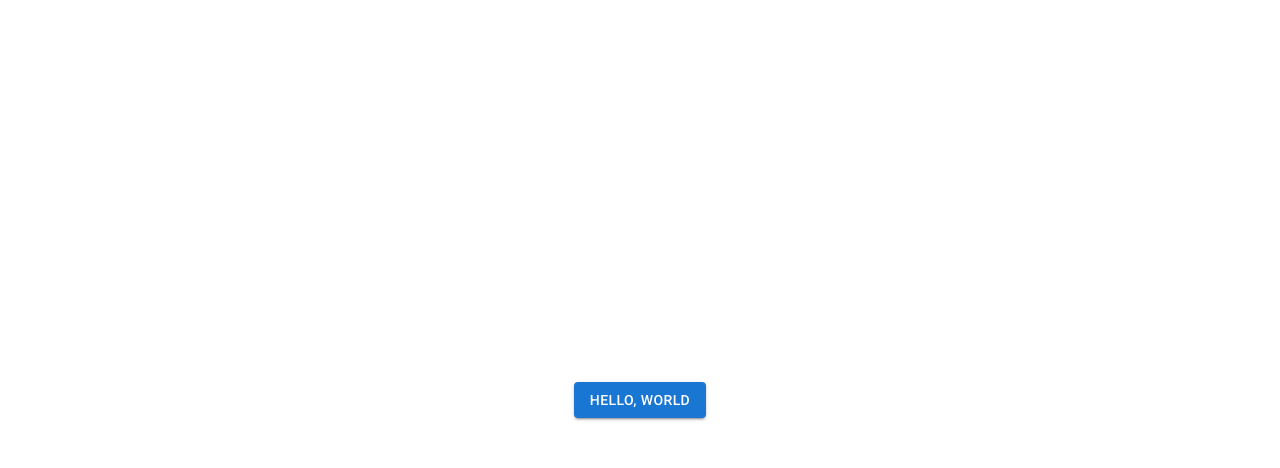
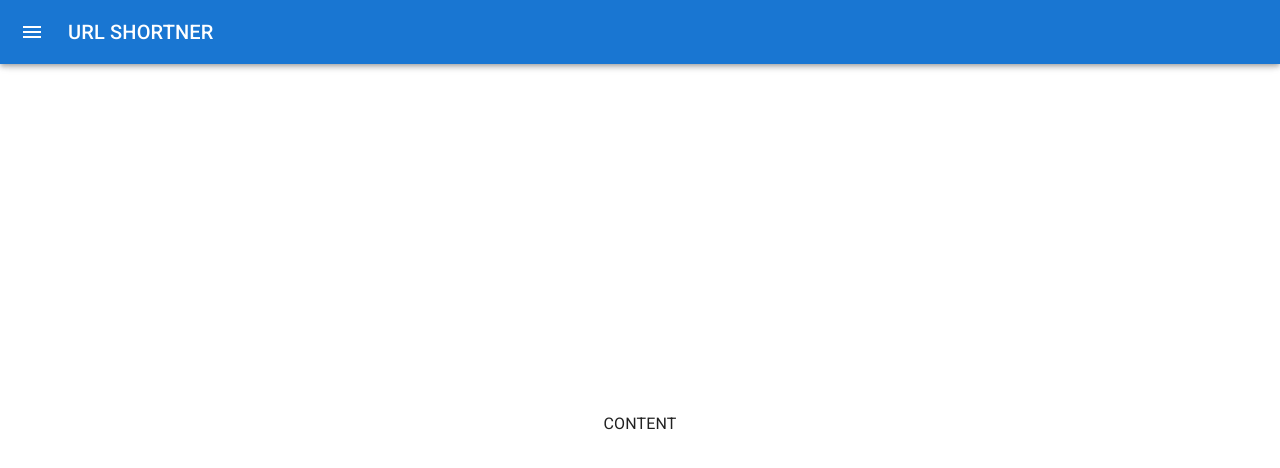
Before and after one commit to placideirandora/url-shortner-ui, a React (Vite) app: page / in a window 1280 px wide. Shown: the top 468 px of the page. Built offline with nearby package versions, Linux system fonts and the light colour scheme.

Commit message:
feat: add layout

```diff
--- a/src/App.tsx
+++ b/src/App.tsx
@@ -1,10 +1,12 @@
-import "./App.css";
-import Button from "@mui/material/Button";
+import './App.css';
+
+import Layout from './components/layout/Layout';
+
 
 function App() {
   return (
     <>
-      <Button variant="contained">Hello, World</Button>
+      <Layout />
     </>
   );
 }
--- /dev/null
+++ b/src/components/common/DrawerHeader.tsx
@@ -0,0 +1,11 @@
+import { styled } from '@mui/material/styles';
+
+const DrawerHeader = styled('div')(({ theme }) => ({
+  display: 'flex',
+  alignItems: 'center',
+  padding: theme.spacing(0, 1),
+  ...theme.mixins.toolbar,
+  justifyContent: 'flex-end',
+}));
+
+export default DrawerHeader;
--- /dev/null
+++ b/src/components/layout/Layout.tsx
@@ -0,0 +1,57 @@
+import { useState } from 'react';
+
+import Box from '@mui/material/Box';
+import { styled } from '@mui/material/styles';
+import Typography from '@mui/material/Typography';
+import CssBaseline from '@mui/material/CssBaseline';
+
+import Navbar from './Navbar';
+import Sidebar from './Sidebar';
+import DrawerHeader from '../common/DrawerHeader';
+
+import { DRAWER_WIDTH } from '../../constants/layout';
+
+const Main = styled('main', { shouldForwardProp: (prop) => prop !== 'open' })<{
+  open?: boolean;
+}>(({ theme }) => {
+  return {
+    flexGrow: 1,
+    padding: theme.spacing(3),
+    transition: theme.transitions.create('margin', {
+      easing: theme.transitions.easing.sharp,
+      duration: theme.transitions.duration.leavingScreen,
+    }),
+    marginLeft: `-${DRAWER_WIDTH}px`,
+    variants: [
+      {
+        props: ({ open }) => open,
+        style: {
+          transition: theme.transitions.create('margin', {
+            easing: theme.transitions.easing.easeOut,
+            duration: theme.transitions.duration.enteringScreen,
+          }),
+          marginLeft: 0,
+        },
+      },
+    ],
+  };
+});
+
+export default function Layout() {
+  const [open, setOpen] = useState(false);
+
+  const handleDrawerOpen = () => setOpen(true);
+  const handleDrawerClose = () => setOpen(false);
+
+  return (
+    <Box sx={{ display: 'flex' }}>
+      <CssBaseline />
+      <Navbar open={open} onDrawerOpen={handleDrawerOpen} />
+      <Sidebar open={open} onDrawerClose={handleDrawerClose} />
+      <Main open={open}>
+        <DrawerHeader />
+        <Typography sx={{ marginBottom: 2 }}>CONTENT</Typography>
+      </Main>
+    </Box>
+  );
+}
--- /dev/null
+++ b/src/components/layout/Navbar.tsx
@@ -0,0 +1,60 @@
+import Toolbar from '@mui/material/Toolbar';
+import { styled } from '@mui/material/styles';
+import MenuIcon from '@mui/icons-material/Menu';
+import IconButton from '@mui/material/IconButton';
+import Typography from '@mui/material/Typography';
+import MuiAppBar, { AppBarProps as MuiAppBarProps } from '@mui/material/AppBar';
+
+import { DRAWER_WIDTH } from '../../constants/layout';
+
+interface AppBarProps extends MuiAppBarProps {
+  open?: boolean;
+}
+
+const AppBar = styled(MuiAppBar, {
+  shouldForwardProp: (prop) => prop !== 'open',
+})<AppBarProps>(({ theme }) => ({
+  transition: theme.transitions.create(['margin', 'width'], {
+    easing: theme.transitions.easing.sharp,
+    duration: theme.transitions.duration.leavingScreen,
+  }),
+  variants: [
+    {
+      props: ({ open }) => open,
+      style: {
+        width: `calc(100% - ${DRAWER_WIDTH}px)`,
+        marginLeft: `${DRAWER_WIDTH}px`,
+        transition: theme.transitions.create(['margin', 'width'], {
+          easing: theme.transitions.easing.easeOut,
+          duration: theme.transitions.duration.enteringScreen,
+        }),
+      },
+    },
+  ],
+}));
+
+interface NavbarProps {
+  open: boolean;
+  onDrawerOpen: () => void;
+}
+
+export default function Navbar({ open, onDrawerOpen }: NavbarProps) {
+  return (
+    <AppBar position="fixed" open={open}>
+      <Toolbar>
+        <IconButton
+          color="inherit"
+          aria-label="open drawer"
+          onClick={onDrawerOpen}
+          edge="start"
+          sx={[{ mr: 2 }, open && { display: 'none' }]}
+        >
+          <MenuIcon />
+        </IconButton>
+        <Typography variant="h6" noWrap component="div">
+          URL SHORTNER
+        </Typography>
+      </Toolbar>
+    </AppBar>
+  );
+}
--- /dev/null
+++ b/src/components/layout/Sidebar.tsx
@@ -0,0 +1,64 @@
+import List from '@mui/material/List';
+import Drawer from '@mui/material/Drawer';
+import Divider from '@mui/material/Divider';
+import ListItem from '@mui/material/ListItem';
+import { useTheme } from '@mui/material/styles';
+import IconButton from '@mui/material/IconButton';
+import ListItemText from '@mui/material/ListItemText';
+import ListItemButton from '@mui/material/ListItemButton';
+import ChevronLeftIcon from '@mui/icons-material/ChevronLeft';
+import ChevronRightIcon from '@mui/icons-material/ChevronRight';
+
+import DrawerHeader from '../common/DrawerHeader';
+
+import { DRAWER_WIDTH } from '../../constants/layout';
+
+const MENU_ITEMS = ['User Input Mask', 'Admin Overview'];
+
+interface SidebarProps {
+  open: boolean;
+  onDrawerClose: () => void;
+}
+
+export default function Sidebar({ open, onDrawerClose }: SidebarProps) {
+  const theme = useTheme();
+
+  return (
+    <Drawer
+      sx={{
+        width: DRAWER_WIDTH,
+        flexShrink: 0,
+        '& .MuiDrawer-paper': {
+          width: DRAWER_WIDTH,
+          boxSizing: 'border-box',
+        },
+      }}
+      variant="persistent"
+      anchor="left"
+      open={open}
+    >
+      <DrawerHeader>
+        <IconButton onClick={onDrawerClose}>
+          {theme.direction === 'ltr' ? (
+            <ChevronLeftIcon />
+          ) : (
+            <ChevronRightIcon />
+          )}
+        </IconButton>
+      </DrawerHeader>
+      <Divider />
+      <List>
+        {MENU_ITEMS.map((text) => (
+          <>
+            <ListItem disablePadding>
+              <ListItemButton>
+                <ListItemText primary={text} />
+              </ListItemButton>
+            </ListItem>
+            <Divider />
+          </>
+        ))}
+      </List>
+    </Drawer>
+  );
+}
--- /dev/null
+++ b/src/constants/layout.ts
@@ -0,0 +1 @@
+export const DRAWER_WIDTH = 240;
```
